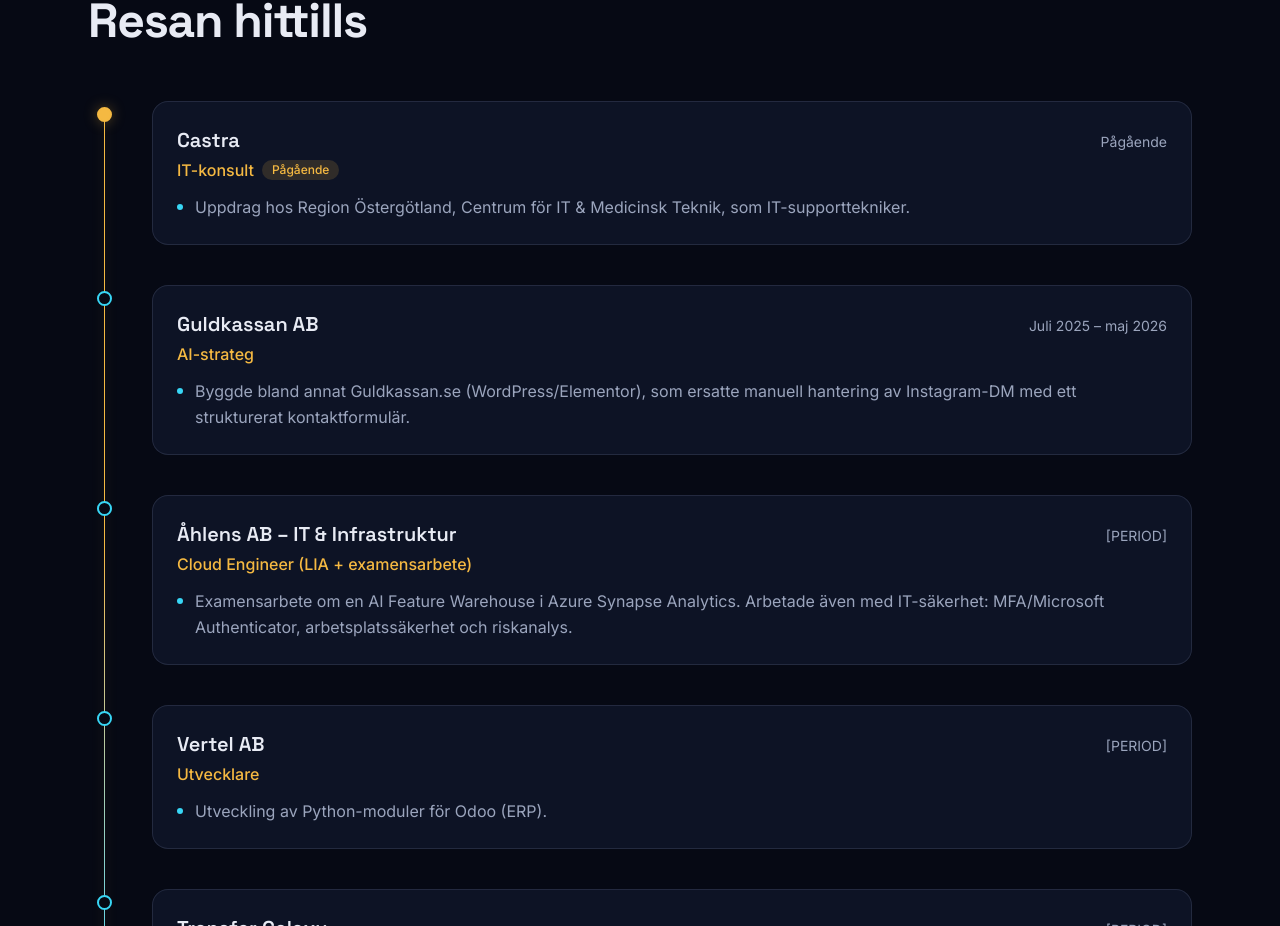
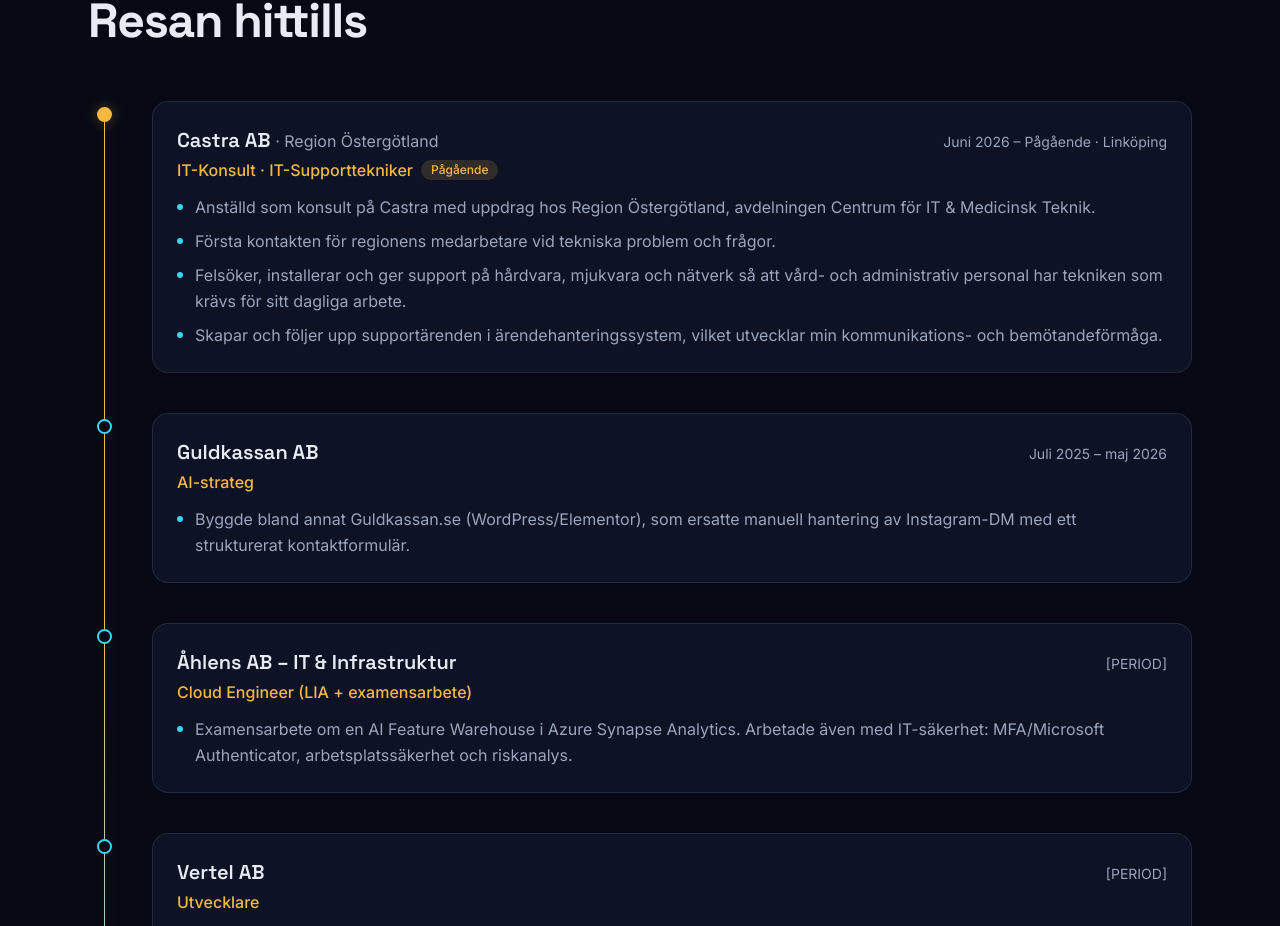
Before and after one commit to Harunsystemdeveloper/portfolio, a Next.js app: page / in a window 1280 px wide. Shown: the part 1776-2702 px from the top of the page. Built offline with nearby package versions, Linux system fonts and the light colour scheme.

Commit message:
Uppdaterat uppdraget hos Castra enligt CV:t

```diff
--- a/src/data/content.ts
+++ b/src/data/content.ts
@@ -63,11 +63,18 @@ export type Experience = {
 // Senaste först
 export const experiences: Experience[] = [
   {
-    role: "IT-konsult",
-    company: "Castra",
-    period: "Pågående",
+    role: "IT-Konsult · IT-Supporttekniker",
+    company: "Castra AB",
+    context: "Region Östergötland",
+    period: "Juni 2026 – Pågående",
+    location: "Linköping",
     current: true,
-    bullets: ["Uppdrag hos Region Östergötland, Centrum för IT & Medicinsk Teknik, som IT-supporttekniker."],
+    bullets: [
+      "Anställd som konsult på Castra med uppdrag hos Region Östergötland, avdelningen Centrum för IT & Medicinsk Teknik.",
+      "Första kontakten för regionens medarbetare vid tekniska problem och frågor.",
+      "Felsöker, installerar och ger support på hårdvara, mjukvara och nätverk så att vård- och administrativ personal har tekniken som krävs för sitt dagliga arbete.",
+      "Skapar och följer upp supportärenden i ärendehanteringssystem, vilket utvecklar min kommunikations- och bemötandeförmåga.",
+    ],
   },
   {
     role: "AI-strateg",
```
